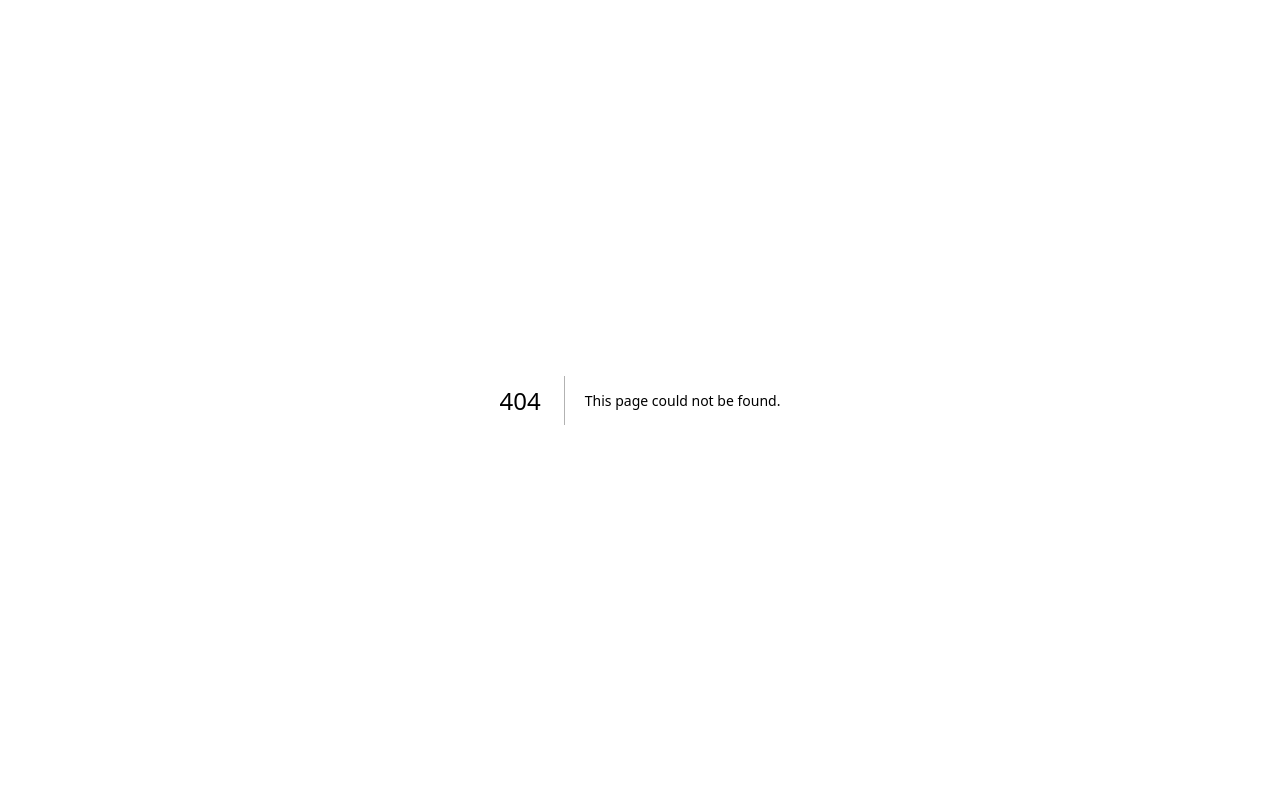
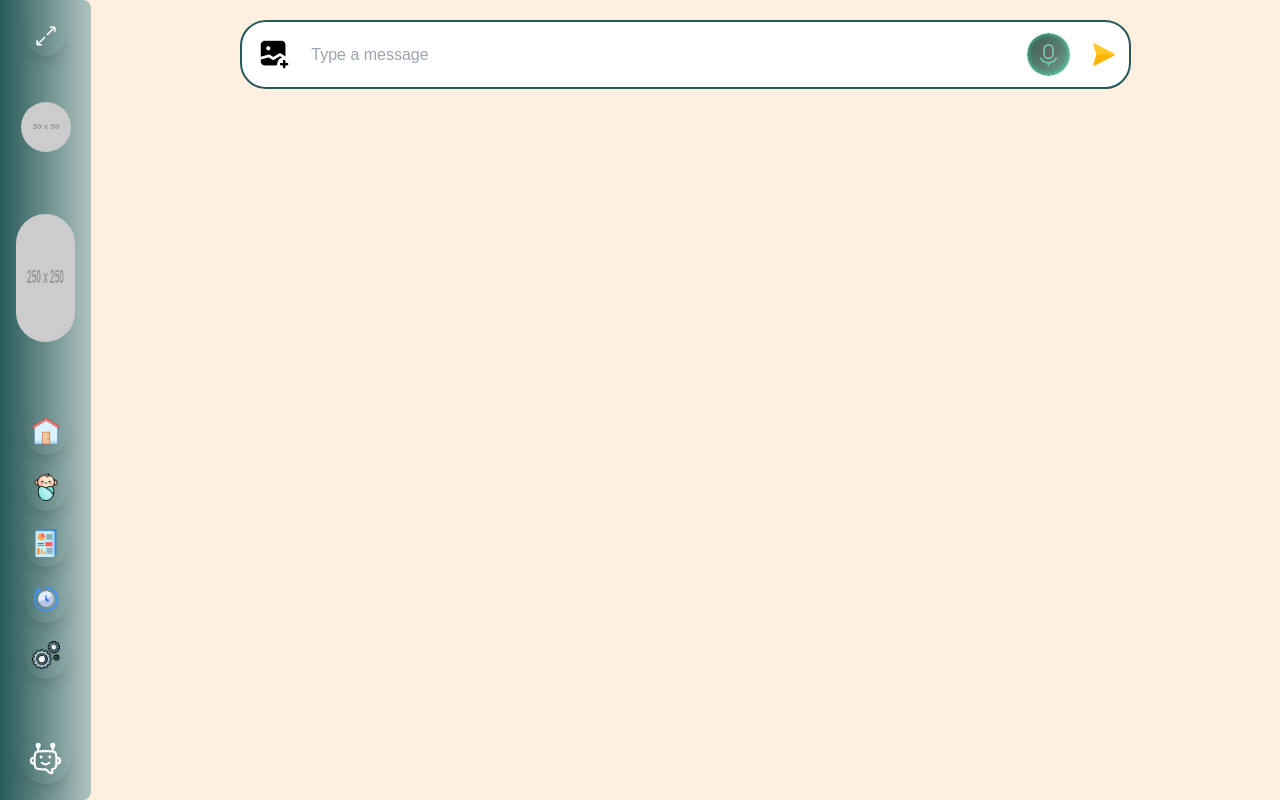
Before and after one commit to adityaiyer7/CalHacks-24, a Next.js app in the folder baby-tracker/: page /report in a window 1280 px wide. Before the commit this address had no page. Built offline with nearby package versions, Linux system fonts and the light colour scheme.

Commit message:
Navigated to Report page

```diff
--- a/baby-tracker/app/components/Navbar.tsx
+++ b/baby-tracker/app/components/Navbar.tsx
@@ -1,9 +1,22 @@
 import React from 'react';
+import { useRouter } from 'next/navigation';
 import Image from 'next/image';
 import { AIVoiceChatBotProps } from '../types';
 
-const Navbar = ({handleAIBotClick}: AIVoiceChatBotProps) => {
+const Navbar = ({ handleAIBotClick }: AIVoiceChatBotProps) => {
     const [isExpanded, setIsExpanded] = React.useState(false);
+
+    const router = useRouter();
+
+    const handleDashboardClick = () => {
+        router.push("/"); // Navigate to Login
+    };
+
+    const handleReportClick = () => {
+        router.push("/report"); // Navigate to Login
+    };
+
+
     return (
         <div className={`${isExpanded ? 'md:w-44 w-16' : 'w-16 md:w-24'} flex flex-col justify-between items-center bg-gradient-to-r from-gradientPrimary to-gradientSecondary p-4 h-screen rounded-r-lg`}>
             <div className={`flex flex-row justify-end items-center ${isExpanded ? 'ml-auto' : ''} hover:animate-wiggle`}>
@@ -44,7 +57,10 @@ const Navbar = ({handleAIBotClick}: AIVoiceChatBotProps) => {
             {/* Nav List */}
             <div className="flex flex-col justify-center items-center">
                 <ul className="w-11/12 h-auto">
-                    <li className="flex flex-row items-center hover:opacity-70 hover:cursor-pointer hover:animate-wiggle rounded-full shadow-lg p-2 my-2">
+                    <li
+                        className="flex flex-row items-center hover:opacity-70 hover:cursor-pointer hover:animate-wiggle rounded-full shadow-lg p-2 my-2"
+                        onClick={handleDashboardClick}
+                    >
                         <div className="w-8 h-8">
                             <Image
                                 src="/images/home.png"
@@ -68,7 +84,10 @@ const Navbar = ({handleAIBotClick}: AIVoiceChatBotProps) => {
                         </div>
                         {isExpanded && <a className="px-2 hidden md:block text-lg font-semibold">Profile</a>}
                     </li>
-                    <li className="flex flex-row items-center hover:opacity-70 hover:cursor-pointer hover:animate-wiggle rounded-full shadow-lg p-2 my-2">
+                    <li
+                        className="flex flex-row items-center hover:opacity-70 hover:cursor-pointer hover:animate-wiggle rounded-full shadow-lg p-2 my-2"
+                        onClick={handleReportClick}
+                    >
                         <div className="w-8 h-8">
                             <Image
                                 src="/images/report.png"
--- /dev/null
+++ b/baby-tracker/app/report/page.tsx
@@ -0,0 +1,72 @@
+"use client";
+import { useEffect, useState } from "react";
+import Navbar from "../components/Navbar";
+import TabSwitch from "../components/TabSwitch";
+import DataEntryBar from "../components/DataEntryBar";
+
+export default function Report() {
+  const [isAIBotOpen, setIsAIBotOpen] = useState(false);
+  const [isRecording, setIsRecording] = useState(false);
+  const handleAIBotClick = () => {
+    setIsAIBotOpen(!isAIBotOpen);
+  };
+  const handleRecording = () => {
+    setIsRecording(!isRecording);
+  };
+
+  useEffect(() => {
+    console.log("isRecording", isRecording);
+  }, [isRecording]);
+
+
+  return (
+    <div className="flex flex-row justify-start items-start overflow-y-hidden md:pb-0 pb-32">
+      <div className="flex flex-row justify-stretch items-stretch w-full h-screen">
+        <Navbar handleAIBotClick={handleAIBotClick} />
+        <div className="flex flex-col justify-between items-center w-full h-auto">
+
+          {isAIBotOpen && (
+            <div className="flex justify-center items-center hover:animate-wiggle hover:opacity-70 hover:cursor-pointer">
+              {/*Icon indicating current state of AI Voice Chat Bot*/}
+              <div className="relative">
+                <div className="absolute left-[45px;] top-[-12px;] z-10">
+                  {isRecording ? (
+                    <img
+                      src="/images/history.png"
+                      alt="Recording Audio animation"
+                      className="w-1/2 h-auto bg-black"
+                    />
+                  ) : (
+                    <svg width={60} height={60} viewBox="0 0 60 60" fill="fill" xmlns="http://www.w3.org/2000/svg">
+                      <path
+                        d="M15.9998 25.3333V28M15.9998 25.3333C11.0955 25.3333 8.19552 22.3268 6.68555 20M15.9998 25.3333C20.9041 25.3333 23.804 22.3268 25.314 20M21.3331 9.33333V14.6667C21.3331 17.6122 18.9453 20 15.9998 20C13.0543 20 10.6664 17.6122 10.6664 14.6667V9.33333C10.6664 6.38781 13.0543 4 15.9998 4C18.9453 4 21.3331 6.38781 21.3331 9.33333Z"
+                        stroke="#000000"
+                        strokeWidth={3}
+                        strokeLinecap="round"
+                      />
+                    </svg>
+                  )
+
+                  }
+
+                </div>
+
+              </div>
+              <button onClick={handleRecording}>
+                <img
+                  src="/images/AIVoice.gif"
+                  alt="AI Voice Icon"
+                  className="w-1/2 h-auto"
+                />
+              </button>
+            </div>
+          )}
+          {/*AI Bot*/}
+          <div className="flex flex-row justify-center items-center w-11/12 md:w-3/4 my-5">
+            <DataEntryBar handleAIBotRecording={handleRecording}/>
+          </div>
+        </div>
+      </div>
+    </div>
+  );
+}
```
